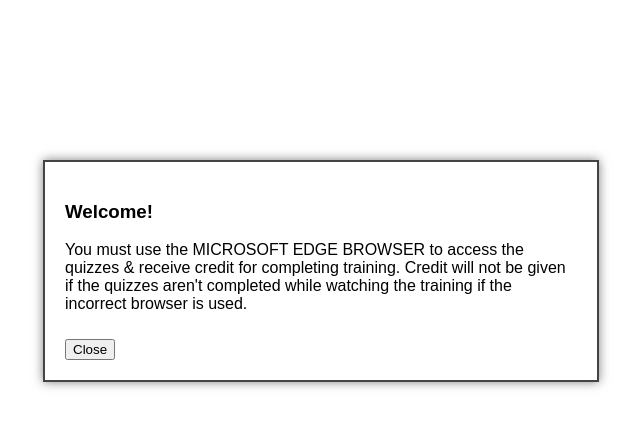
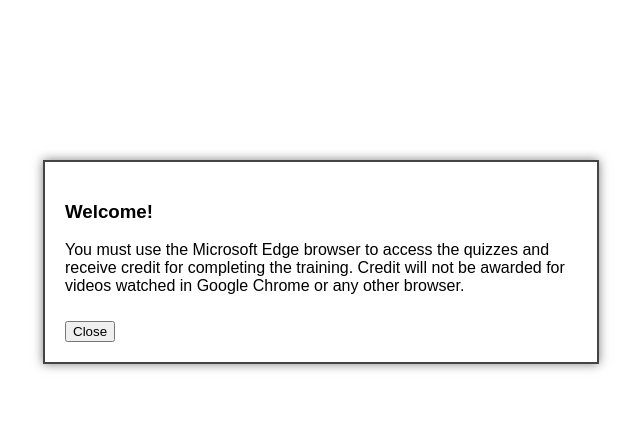
Before and after one commit to thomastatianac/sharepoint-popup, a plain HTML site: page index.html in a window 1280 px wide. Shown: the whole page, without its empty margins (341-981 px from the left). Drawn offline with Linux system fonts and the light colour scheme.

Commit message:
Update index.html

```diff
--- a/index.html
+++ b/index.html
@@ -24,7 +24,7 @@
 <body>
   <div id="popup">
     <h3>Welcome!</h3>
-    <p>You must use the MICROSOFT EDGE BROWSER to access the quizzes & receive credit for completing training. Credit will not be given if the quizzes aren't completed while watching the training if the incorrect browser is used.</p>
+    <p>You must use the Microsoft Edge browser to access the quizzes and receive credit for completing the training. Credit will not be awarded for videos watched in Google Chrome or any other browser.</p>
     <button onclick="document.getElementById('popup').style.display='none'">Close</button>
   </div>
 
```
